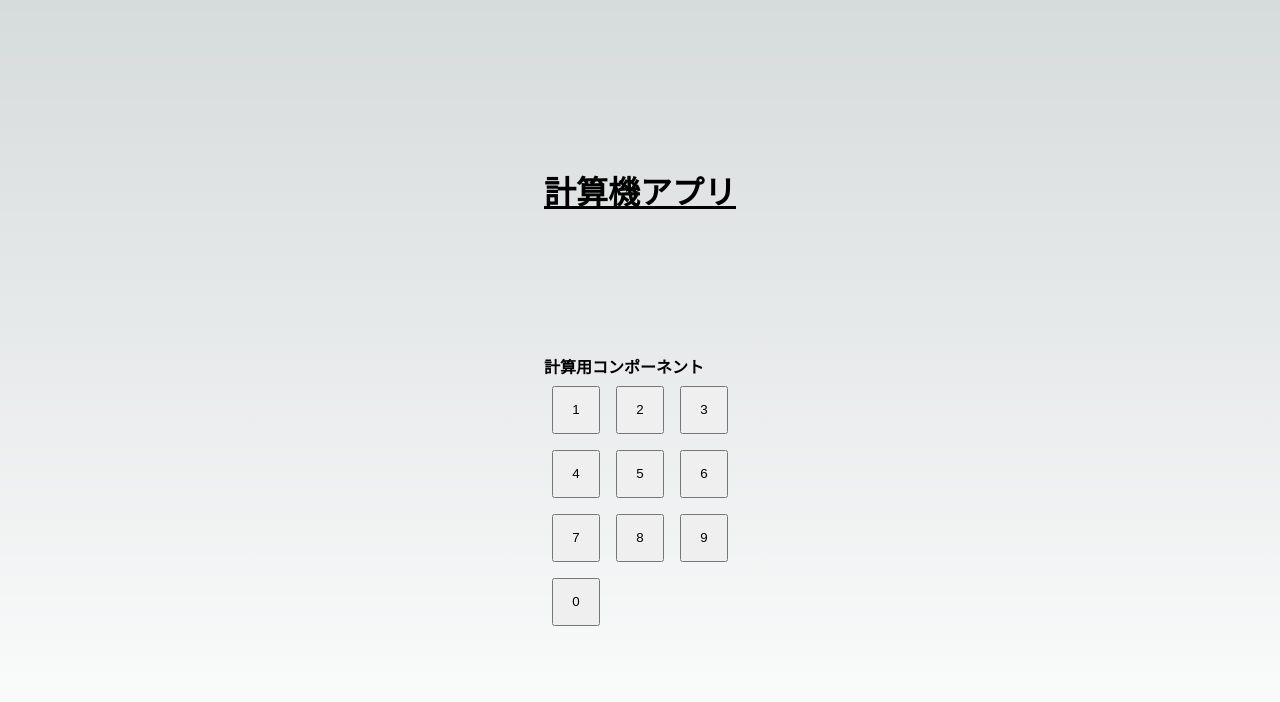
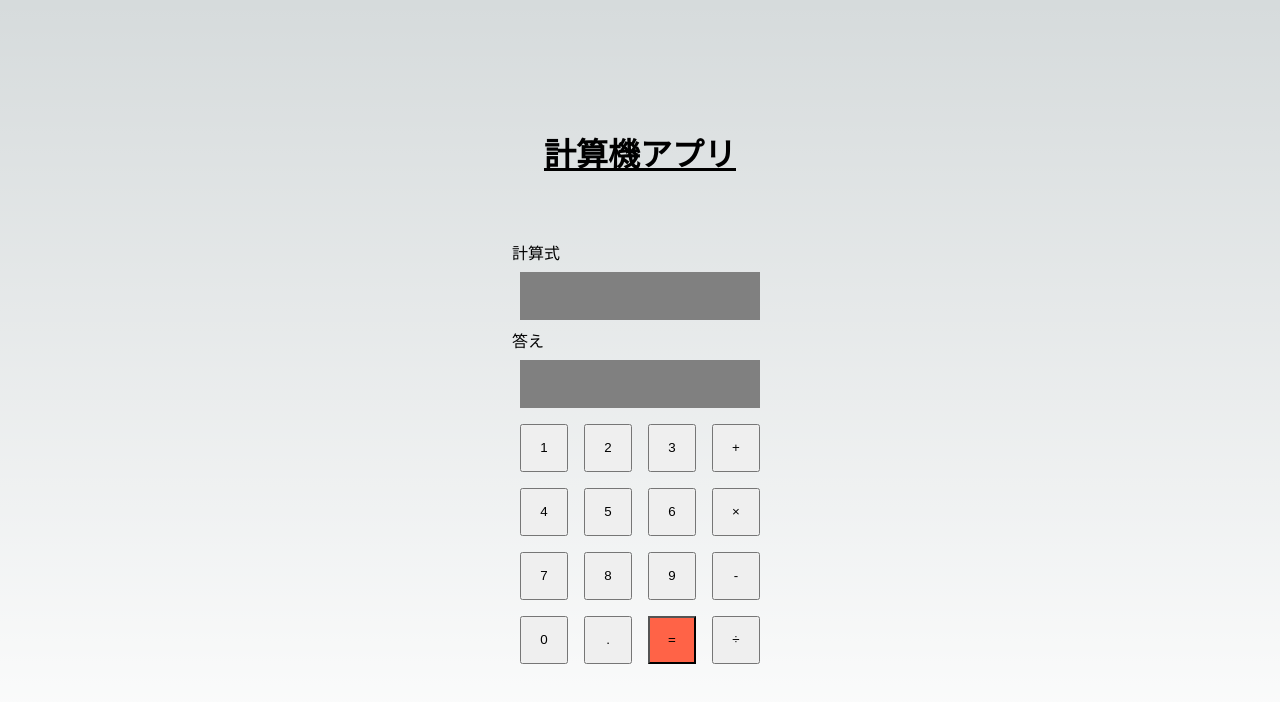
Before and after one commit to shimpei1494/calculate-next-app, a Next.js app: page / in a window 1280 px wide. Shown: the top 702 px of the page. Built offline with nearby package versions, Linux system fonts and the light colour scheme.

Commit message:
+-で計算まではできるようになった

```diff
--- a/components/Calculator/Calculator.module.css
+++ b/components/Calculator/Calculator.module.css
@@ -1,4 +1,24 @@
+/* .container {
+} */
+
+.btnDisplayWrapper {
+  display: grid;
+  grid-template-columns: 3fr 1fr;
+}
+
 .numGrid {
   display: grid;
   grid-template-columns: 1fr 1fr 1fr;
 }
+
+.signGrid {
+  display: grid;
+  grid-template-columns: 1fr;
+}
+
+.calcWrapper {
+  margin: 0.5rem;
+  height: 3rem;
+  width: 1fr;
+  background-color: gray;
+}
--- a/components/Calculator/index.jsx
+++ b/components/Calculator/index.jsx
@@ -1,22 +1,47 @@
 import { useState } from 'react';
 import { Switch } from '../Switch';
+import { Equal } from '../Switch/equal';
 import style from './Calculator.module.css';
 
-const NUMBERS = [1,2,3,4,5,6,7,8,9,0];
+const NUMBERS = ["1","2","3","4","5","6","7","8","9","0","."];
+const SIGNS = ["+","×","-","÷"]
 
 
 export function Calculator() {
-  const [display, setDisplay] = useState();
+  // 計算式表示state
+  const [display, setDisplay] = useState("");
+  // 答え出力state
+  const [answer, setAnswer] = useState();
+
+
   return (
-    <div>
-      <h4>計算用コンポーネント</h4>
-      <p>{display}</p>
-      <div className={style.numGrid}>
-        {NUMBERS.map((number) => {
-          return (
-            <Switch num={number} setDisplay={setDisplay} key={number}/>
-          );
-        })}
+    <div className={style.container}>
+      <p>計算式</p>
+      <div className={style.calcWrapper}>
+        {display}
+      </div>
+      <p>答え</p>
+      <div className={style.calcWrapper}>
+        {answer}
+      </div>
+      <div className={style.btnDisplayWrapper}>
+        {/* 数値と= */}
+        <div className={style.numGrid}>
+          {NUMBERS.map((number) => {
+            return (
+              <Switch num={number} display={display} setDisplay={setDisplay} key={number}/>
+            );
+          })}
+          <Equal display={display} setAnswer={setAnswer}/>
+        </div>
+        {/* 演算子 */}
+        <div className={style.signGrid}>
+          {SIGNS.map((sign) => {
+            return (
+              <Switch num={sign} display={display} setDisplay={setDisplay} key={sign}/>
+            );
+          })}
+        </div>
       </div>
     </div>
   );
--- a/components/Switch/Switch.module.css
+++ b/components/Switch/Switch.module.css
@@ -3,3 +3,7 @@
   width: 3rem;
   margin: 0.5rem;
 }
+
+.equal {
+  background-color: rgb(255, 99, 71);
+}
--- /dev/null
+++ b/components/Switch/equal.jsx
@@ -0,0 +1,13 @@
+import style from './Switch.module.css';
+
+export function Equal(props) {
+  // クリックでdisplayの文字列を計算して出力
+  const handleClick = () => {
+    console.log(eval(props.display));
+    props.setAnswer(eval(props.display))
+  };
+
+  return (
+    <button className={`${style.btn} ${style.equal}`} onClick={handleClick}>=</button>
+  );
+}
--- a/components/Switch/index.jsx
+++ b/components/Switch/index.jsx
@@ -1,9 +1,9 @@
 import style from './Switch.module.css';
 
-
 export function Switch(props) {
+  // クリックで数や演算子を文字列に追加
   const handleClick = () => {
-    props.setDisplay(props.num)
+    props.setDisplay(props.display + props.num)
   };
 
   return (
```
